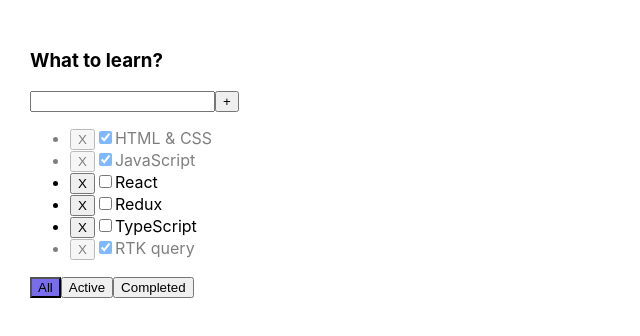
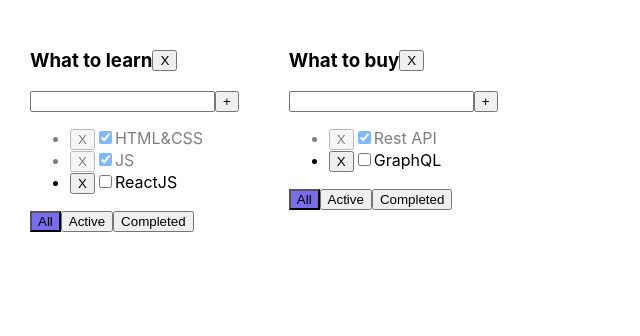
Before and after one commit to Daniyel-Tkachuk/todolist, a React (Vite) app: page / in a window 1280 px wide. Shown: the top 336 px of the page, without its empty margins (0-640 px from the left). Built offline with nearby package versions, Linux system fonts and the light colour scheme.

Commit message:
feat: enhance todoist and tasks management
- Refactor state for todoists and tasks
- Update tasks filtering logic
- Add functionality to delete todoist
- Add TypeScript typings for updated states

```diff
--- a/src/App.css
+++ b/src/App.css
@@ -5,6 +5,11 @@
 
 .app > div {
   margin-right: 50px;
+}
+
+.container {
+  display: flex;
+  align-items: center;
 }
 
 .activeFilter {
--- a/src/App.tsx
+++ b/src/App.tsx
@@ -1,61 +1,82 @@
-import './App.css'
-import {TodolistItem} from "./components/TodolistItem.tsx";
-import type {Task} from "./types.ts";
-import {useState} from "react";
-import {v1} from "uuid";
+import "./App.css"
+import { TodolistItem } from "./components/TodolistItem.tsx"
+import { TasksState } from "./types.ts"
+import { useState } from "react"
+import { v1 } from "uuid"
+
+export type Todolist = {
+	id: string
+	title: string
+	filter: FilterValues
+}
+export type FilterValues = "all" | "active" | "completed"
+
+const todolistId1 = v1()
+const todolistId2 = v1()
+
+function App() {
+  const [todolists, setTodolists] = useState<Todolist[]>([
+    { id: todolistId1, title: "What to learn", filter: "all" },
+    { id: todolistId2, title: "What to buy", filter: "all" }
+  ])
+
+  const [tasks, setTasks] = useState<TasksState>({
+    [todolistId1]: [
+      { id: v1(), title: 'HTML&CSS', isDone: true },
+      { id: v1(), title: 'JS', isDone: true },
+      { id: v1(), title: 'ReactJS', isDone: false },
+    ],
+    [todolistId2]: [
+      { id: v1(), title: 'Rest API', isDone: true },
+      { id: v1(), title: 'GraphQL', isDone: false },
+    ],
+  })
 
 
-export type FilterValues = 'all' | 'active' | 'completed'
-
-function App() {
-	const todolistTitle1 = 'What to learn?'
-
-	const [tasks, setTasks] = useState<Task[]>([
-		{id: v1(), title: 'HTML & CSS', isDone: true},
-		{id: v1(), title: "JavaScript", isDone: true},
-		{id: v1(), title: "React", isDone: false},
-		{id: v1(), title: "Redux", isDone: false},
-		{id: v1(), title: "TypeScript", isDone: false},
-		{id: v1(), title: "RTK query", isDone: true},
-	])
-
-	// const [filter, setFilter] = useState<FilterValues>('all')
-
-	const deleteTask = (taskId: string) => {
-		setTasks(tasks.filter(task => task.id !== taskId))
+  const deleteTodolist = (todolistId: string) => {
+    setTodolists((prevState) => prevState.filter(t => t.id !== todolistId))
+    deleteTasks(todolistId)
   }
 
-	const createTask = (title: string) => {
-		const newTask = {id: v1(), title, isDone: false}
-		setTasks([newTask, ...tasks])
+  const deleteTasks = (todolistId: string) => {
+    delete tasks[todolistId]
+    setTasks({...tasks})
   }
 
-	const changeTaskStatus = (taskId: string, isDone: boolean) => {
-		setTasks(tasks.map(t => t.id === taskId ? {...t, isDone} : t))
+  const deleteTask = (todolistId: string, taskId: string) => {
+    setTasks({...tasks, [todolistId]: tasks[todolistId].filter(t => t.id !== taskId)})
   }
 
-	/*const changeFilter = (filter: FilterValues) => {
-		setFilter(filter)
+  const createTask = (todolistId: string, title: string) => {
+    const newTask = { id: v1(), title, isDone: false }
+    setTasks({...tasks, [todolistId]: [newTask, ...tasks[todolistId]]})
   }
 
-	let filteredTasks = tasks
-	if (filter === 'active') {
-		filteredTasks = tasks.filter(task => !task.isDone)
+  const changeTaskStatus = (todolistId:string, taskId: string, isDone: boolean) => {
+    setTasks({...tasks, [todolistId]: tasks[todolistId].map(t => t.id === taskId ? {...t, isDone} : t)})
   }
-	if (filter === 'completed') {
-		filteredTasks = tasks.filter(task => task.isDone)
-	}*/
 
+	const changeFilter = (todolistId: string, filter: FilterValues) => {
+		setTodolists(todolists.map(tl => tl.id === todolistId ? {...tl, filter} : tl))
+	}
 
   return (
     <div className="app">
+			{
+				todolists
+					.map(tl => (
 						<TodolistItem
-				title={todolistTitle1}
+							key={tl.id}
+							todolist={tl}
 							tasks={tasks}
 							deleteTask={deleteTask}
 							createTask={createTask}
+							changeFilter={changeFilter}
 							changeTaskStatus={changeTaskStatus}
+              deleteTodolist={deleteTodolist}
 						/>
+					))
+			}
     </div>
   )
 }
--- a/src/components/TodolistItem.tsx
+++ b/src/components/TodolistItem.tsx
@@ -1,116 +1,122 @@
-import type {Task} from "../types.ts";
-import {Button} from "./Button.tsx";
-import type {FilterValues} from "../App.tsx";
-import {type ChangeEvent, useState, type KeyboardEvent} from "react";
+import type { TasksState } from "../types.ts"
+import { Button } from "./Button.tsx"
+import type { FilterValues, Todolist } from "../App.tsx"
+import { type ChangeEvent, useState, type KeyboardEvent } from "react"
 
 type Props = {
-	title: string
-	tasks: Task[]
-	deleteTask: (taskId: string) => void
-	createTask: (title: string) => void
-	changeTaskStatus: (taskId: string, isDone: boolean) => void
+  todolist: Todolist
+  tasks: TasksState
+  deleteTodolist: (todolistId: string) => void
+  deleteTask: (todolistId: string, taskId: string) => void
+  createTask: (todolistId: string, title: string) => void
+  changeFilter: (todolistId: string, filter: FilterValues) => void
+  changeTaskStatus: (todolistId: string, taskId: string, isDone: boolean) => void
 }
 
 export const TodolistItem = (props: Props) => {
   const {
-		title,
+    todolist,
     tasks,
+    deleteTodolist,
     deleteTask,
     createTask,
-		changeTaskStatus,
+    changeFilter,
+    changeTaskStatus
   } = props
 
-	const [filter, setFilter] = useState<FilterValues>('all')
-	const [taskTitle, setTaskTitle] = useState('')
+  const [taskTitle, setTaskTitle] = useState("")
   const [error, setError] = useState<string | null>(null)
+
+  const deleteTodolistHandler = () => {
+    deleteTodolist(todolist.id)
+  }
 
   const changeTaskTitleHandler = (e: ChangeEvent<HTMLInputElement>) => {
     setTaskTitle(e.currentTarget.value)
     setError(null)
   }
 
-	const changeFilter = (filter: FilterValues) => {
-		setFilter(filter)
+  const changeFilterHandler = (filter: FilterValues) => {
+    changeFilter(todolist.id, filter)
   }
 
   const createTaskHandler = () => {
     const trimmedTitle = taskTitle.trim()
-		if (trimmedTitle !== '') {
-			createTask(trimmedTitle)
+    if (trimmedTitle !== "") {
+      createTask(todolist.id, trimmedTitle)
     } else {
-			setError('Title is required')
+      setError("Title is required")
     }
-		setTaskTitle('')
+    setTaskTitle("")
   }
 
   const createTaskOnEnterHandler = (e: KeyboardEvent<HTMLInputElement>) => {
-		if (e.key === 'Enter') {
+    if (e.key === "Enter") {
       createTaskHandler()
     }
   }
 
   const deleteTaskHandler = (taskId: string) => {
-		deleteTask(taskId)
+    deleteTask(todolist.id, taskId)
   }
 
   const changeTaskStatusHandler = (e: ChangeEvent<HTMLInputElement>, taskId: string) => {
     const taskStatus = e.currentTarget.checked
-		changeTaskStatus(taskId, taskStatus)
+    changeTaskStatus(todolist.id, taskId, taskStatus)
   }
 
-	const filteredTasks = tasks.filter(task => {
-		if (filter === 'active') return !task.isDone
-		if (filter === 'completed') return task.isDone
+  const filteredTasks = tasks[todolist.id].filter(task => {
+    if (todolist.filter === "active") return !task.isDone
+    if (todolist.filter === "completed") return task.isDone
     return true
   })
 
-
-	const mappedTask = filteredTasks.map((task) => {
-
-		return (
-			<li key={task.id} className={task.isDone ? 'is-Done' : ''}>
-				<Button title='X' onClick={() => deleteTaskHandler(task.id)}/>
-				<input type="checkbox" checked={task.isDone} onChange={(e) => changeTaskStatusHandler(e, task.id)}/>
+  const mappedTask = filteredTasks.map((task) => (
+    <li key={task.id} className={task.isDone ? "is-Done" : ""}>
+      <Button title="X" onClick={() => deleteTaskHandler(task.id)} />
+      <input type="checkbox" checked={task.isDone} onChange={(e) => changeTaskStatusHandler(e, task.id)} />
       <span>{task.title}</span>
     </li>
-		)
-	})
+  ))
 
   return (
     <div>
-			<h3>{title}</h3>
+      <div className={'container'}>
+        <h3>{todolist.title}</h3>
+        <Button title='X' onClick={deleteTodolistHandler}/>
+      </div>
       <div>
         <input
           value={taskTitle}
-					className={error ? 'error' : ''}
+          className={error ? "error" : ""}
           onChange={changeTaskTitleHandler}
           onKeyDown={createTaskOnEnterHandler}
         />
         <Button title="+" onClick={createTaskHandler} />
-				{error && <div className='error-message'>{error}</div>}
+        {error && <div className="error-message">{error}</div>}
       </div>
       {
-				tasks.length === 0
+        tasks[todolist.id].length === 0
           ? <span>Your tasksList is empty</span>
           : <ul>{mappedTask}</ul>
       }
       <div>
         <Button
           title="All"
-					onClick={() => changeFilter('all')}
-					className={filter === 'all' ? 'activeFilter' : ''}
+          onClick={() => changeFilterHandler("all")}
+          className={todolist.filter === "all" ? "activeFilter" : ""}
         />
         <Button
           title="Active"
-					className={filter === 'active' ? 'activeFilter' : ''}
-					onClick={() => changeFilter('active')}
+          className={todolist.filter === "active" ? "activeFilter" : ""}
+          onClick={() => changeFilterHandler("active")}
         />
         <Button
           title="Completed"
-					onClick={() => changeFilter('completed')}
-					className={filter === 'completed' ? 'activeFilter' : ''}
+          onClick={() => changeFilterHandler("completed")}
+          className={todolist.filter === "completed" ? "activeFilter" : ""}
         />
       </div>
     </div>
-	);
-};
+  )
+}
--- a/src/types.ts
+++ b/src/types.ts
@@ -3,3 +3,7 @@ export type Task = {
 	title: string
 	isDone: boolean
 }
+
+export type TasksState = {
+	[key: string]: Task[]
+}
```
Lines whose indentation alone changed are shown as unchanged.
